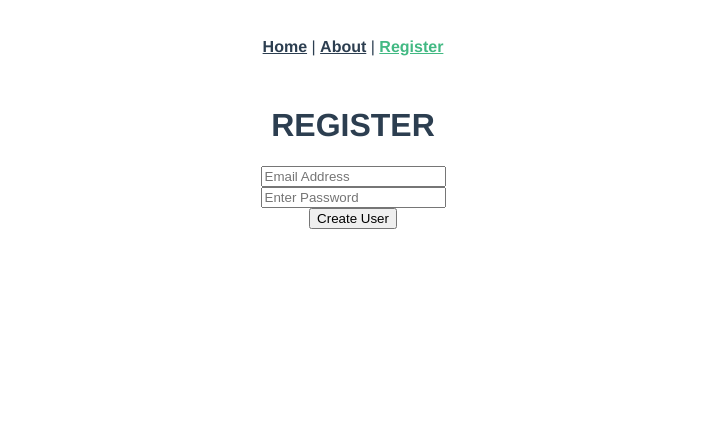
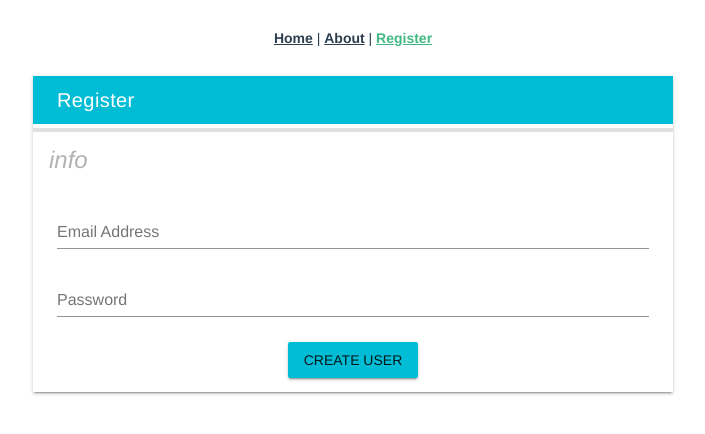
Before and after one commit to BlackStar3194/VueSongTracker, a Vue app: page /register in a window 1280 px wide. Shown: the top 434 px of the page, without its empty margins (287-992 px from the left). Built offline with nearby package versions, Linux system fonts and the light colour scheme.

Commit message:
Added Vuetify to add design to the project.

```diff
--- a/package.json
+++ b/package.json
@@ -13,6 +13,7 @@
     "axios": "^0.18.0",
     "vue": "^2.5.17",
     "vue-router": "^3.0.1",
+    "vuetify": "^1.3.8",
     "vuex": "^3.0.1"
   },
   "devDependencies": {
--- a/src/components/Register.vue
+++ b/src/components/Register.vue
@@ -1,13 +1,28 @@
 <template>
-    <div>
-        <h1>REGISTER</h1>
+    <v-layout row>
+        <v-flex xs6 offset-xs3>
+            <div class="white elevation-2">
+                <v-toolbar flat dense class="cyan" dark>
+                <v-toolbar-title>Register</v-toolbar-title>
+                </v-toolbar>
+                <v-alert :value="true" type="info">
+                    This is a error alert.
+                </v-alert>
+                <div class="pl-4 pr-4 pt-2 pb-2">
+                    <!--
+                    <v-input type="email" v-model="email" name="email" id="email" placeholder="Email Address"> </v-input><br>
+                    <v-input type="password" v-model="password" name="passowrd" id="password" placeholder="Enter Password"> </v-input><br>
+                    -->
+                    <v-text-field label="Email Address" v-model="email"></v-text-field>
+                    <v-text-field label="Password" v-model="password" type="password"></v-text-field>
+                    <!--<div class="error" v-html="error"></div>-->
 
-        <form method="post" >
-            <input type="email" v-model="email" name="email" id="email" placeholder="Email Address"> <br>
-            <input type="password" v-model="password" name="passowrd" id="password" placeholder="Enter Password"> <br>
-            <button @click="handleRegister()" type="submit">Create User</button>
-        </form>
-    </div>
+                    <v-btn class="cyan" @click="handleRegister()" type="submit">Create User</v-btn>
+                </div>
+            </div>
+        </v-flex>
+    </v-layout>
+
 </template>
 <script>
 import AuthenticationService from '@/services/AuthenticationService'
@@ -15,21 +30,23 @@ export default {
     data () {
         return {
             email: '',
-            password: ''
+            password: '',
+            error: null
         }
     },
     methods : {
         async handleRegister(){
-            //e.preventDefault()
-            const response =  await AuthenticationService.register({
-                email: this.email,
-                password: this.password
-            })
-            console.log(response.data)
+            try {
+                await AuthenticationService.register({
+                    email: this.email,
+                    password: this.password
+                })
+            } catch (error) {
+                this.error = error.response.data.error
+            }
         }
     }
 }
 </script>
 <style scoped>
-
 </style>
--- a/src/main.js
+++ b/src/main.js
@@ -2,8 +2,13 @@ import Vue from 'vue'
 import App from './App.vue'
 import router from './router'
 import store from './store'
+import Vuetify from 'vuetify'
+//import 'vuetify/dist/vuetify.min.css'
+import('../node_modules/vuetify/dist/vuetify.min.css')
 
 Vue.config.productionTip = false
+
+Vue.use(Vuetify)
 
 new Vue({
   router,
```
Also changed, not shown: 1 other file (tests, documents, lock files or other folders).
